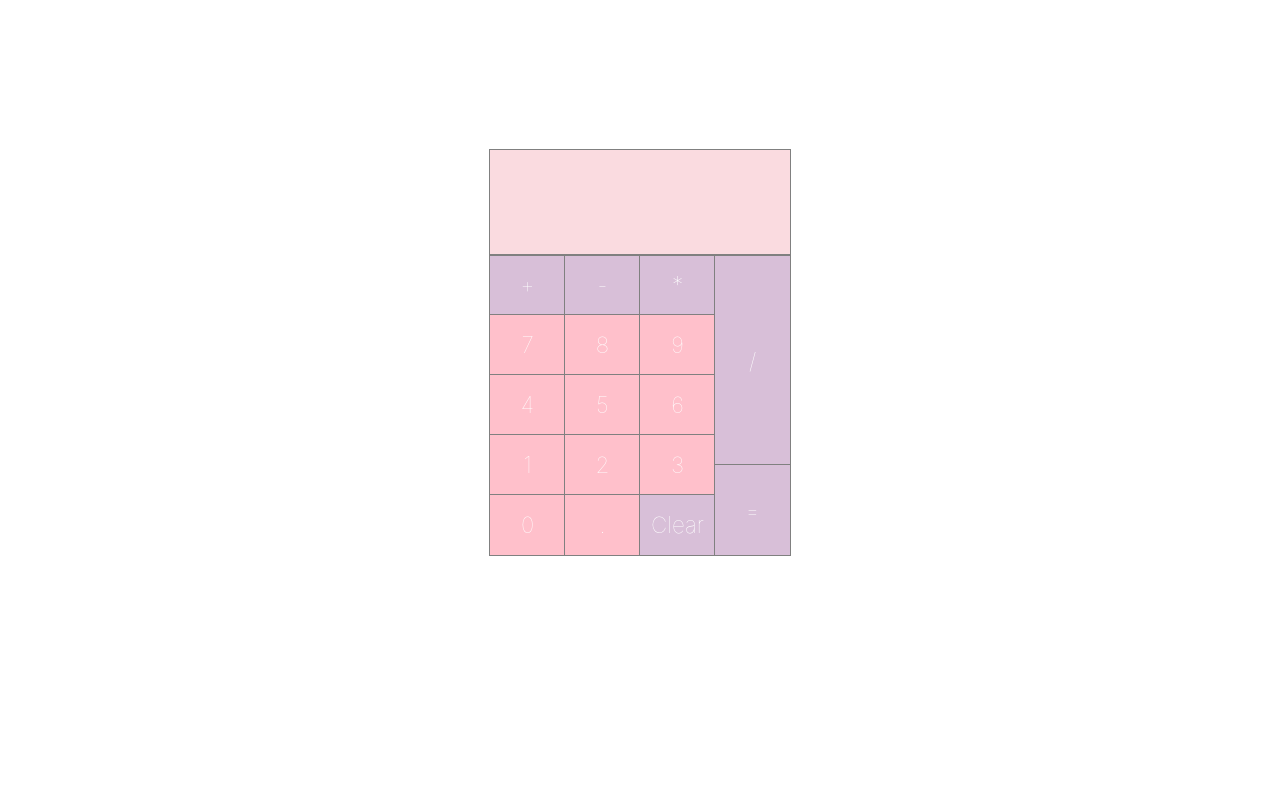
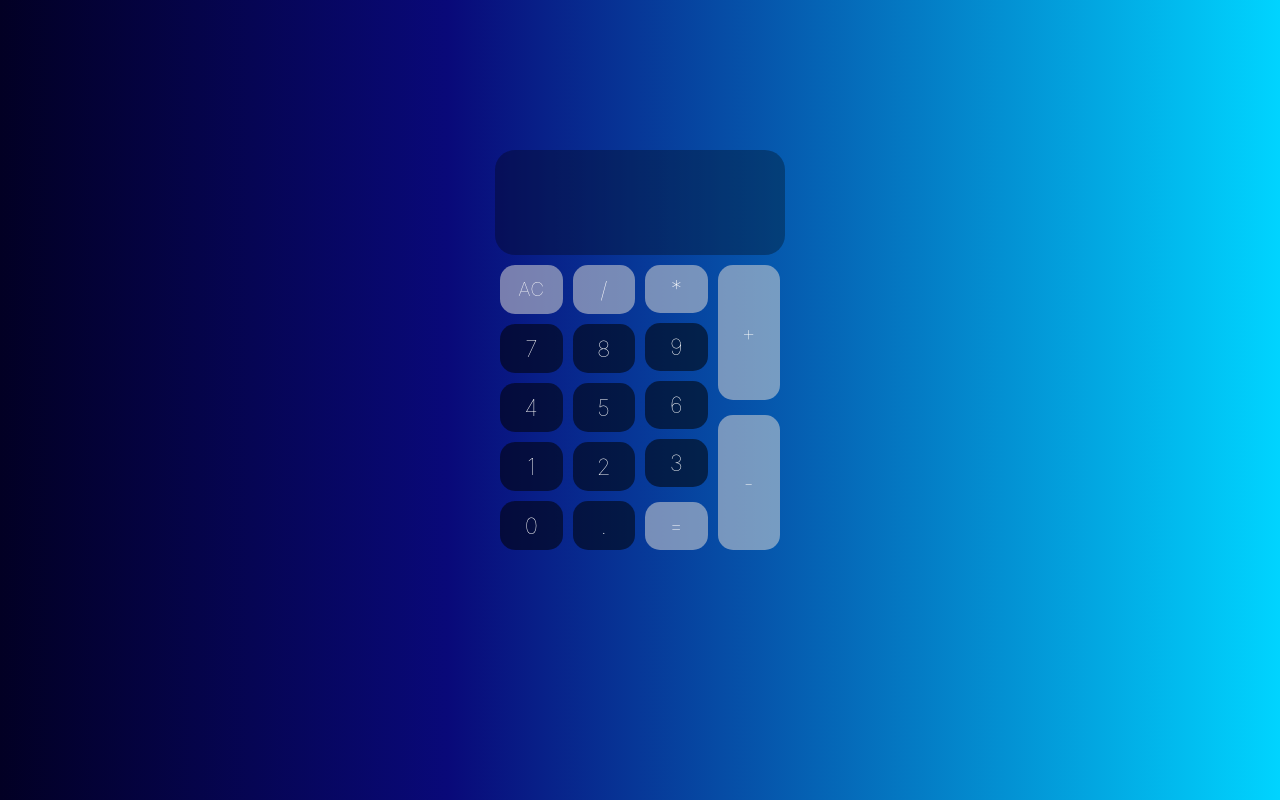
Before and after one commit to pvlizaveta/calculator, a React (Create React App) app: page / in a window 1280 px wide. Built offline with nearby package versions, Linux system fonts and the light colour scheme.

Commit message:
updated css layout, changed input font

```diff
--- a/public/index.html
+++ b/public/index.html
@@ -8,6 +8,12 @@
     <meta
       name="description"
       content="Web site created using create-react-app"
+    />
+    <link rel="preconnect" href="https://fonts.googleapis.com" />
+    <link rel="preconnect" href="https://fonts.gstatic.com" crossorigin />
+    <link
+      href="https://fonts.googleapis.com/css2?family=M+PLUS+Rounded+1c:wght@100&display=swap"
+      rel="stylesheet"
     />
     <link rel="apple-touch-icon" href="%PUBLIC_URL%/logo192.png" />
     <!--
--- a/src/App.css
+++ b/src/App.css
@@ -1,4 +1,11 @@
 .app {
+  background: rgb(2, 0, 36);
+  background: linear-gradient(
+    90deg,
+    rgba(2, 0, 36, 1) 0%,
+    rgba(9, 9, 121, 1) 35%,
+    rgba(0, 212, 255, 1) 100%
+  );
   display: flex;
   justify-content: center;
   align-items: center;
@@ -9,7 +16,8 @@
 
 .container {
   display: block;
-  width: 300px;
+  border-radius: 20%;
+  width: 290px;
   height: 500px;
 }
 .input {
--- a/src/App.jsx
+++ b/src/App.jsx
@@ -37,14 +37,16 @@ class App extends Component {
           <Input input={this.state.input}></Input>
           <div className="row">
             <div className="col-3">
-              <Button handleClick={this.addToInput}>+</Button>
+              <ClearButton handleClear={() => this.setState({ input: "" })}>
+                AC
+              </ClearButton>
               <Button handleClick={this.addToInput}>7</Button>
               <Button handleClick={this.addToInput}>4</Button>
               <Button handleClick={this.addToInput}>1</Button>
               <Button handleClick={this.addToInput}>0</Button>
             </div>
             <div className="col-3">
-              <Button handleClick={this.addToInput}>-</Button>
+              <Button handleClick={this.addToInput}>/</Button>
               <Button handleClick={this.addToInput}>8</Button>
               <Button handleClick={this.addToInput}>5</Button>
               <Button handleClick={this.addToInput}>2</Button>
@@ -52,18 +54,15 @@ class App extends Component {
             </div>
             <div className="col-3">
               <Button handleClick={this.addToInput}>*</Button>
+
               <Button handleClick={this.addToInput}>9</Button>
               <Button handleClick={this.addToInput}>6</Button>
               <Button handleClick={this.addToInput}>3</Button>
-              <ClearButton handleClear={() => this.setState({ input: "" })}>
-                Clear
-              </ClearButton>
+              <Button handleClick={() => this.handleEqual()}>=</Button>
             </div>
             <div className="col-3">
-              <Button handleClick={this.addToInput}>/</Button>
-              <div className="equal">
-                <Button handleClick={() => this.handleEqual()}>=</Button>
-              </div>
+              <Button handleClick={this.addToInput}>+</Button>
+              <Button handleClick={this.addToInput}>-</Button>
             </div>
           </div>
         </div>
--- a/src/components/Button.css
+++ b/src/components/Button.css
@@ -4,14 +4,17 @@
   justify-content: center;
   align-items: center;
   font-weight: lighter;
+  margin: 5px;
+  border-radius: 15px;
   font-size: 1.4em;
-  background-color: pink;
+  background-color: rgba(0, 0, 0, 0.534);
   color: white;
   flex: 1;
-  outline: 1px solid grey;
 }
 
 .operator {
-  background-color: thistle;
+  background-color: rgba(211, 211, 211, 0.548);
+  border-radius: 15px;
   color: white;
+  margin-top: 10px;
 }
--- a/src/components/ClearButton.css
+++ b/src/components/ClearButton.css
@@ -3,10 +3,12 @@
   justify-content: center;
   align-items: center;
   font-weight: lighter;
-  font-size: 1.4em;
-  background-color: thistle;
+  font-size: 1.2em;
+  background-color: rgba(211, 211, 211, 0.548);
+  border-radius: 15px;
+  margin: 5px;
+  margin-top: 10px;
   color: white;
   flex: 1;
-  outline: 1px solid gray;
-  height: 90px;
+  height: 4rem;
 }
--- a/src/components/Input.css
+++ b/src/components/Input.css
@@ -1,12 +1,14 @@
 .input {
+  font-family: "M PLUS Rounded 1c", sans-serif;
+  font-weight: thin 100;
   height: 2em;
   display: flex;
   justify-content: flex-end;
   align-items: center;
   font-weight: bold;
   font-size: 1.4em;
-  background-color: rgb(250, 219, 224);
-  color: gray;
+  background-color: rgba(0, 0, 0, 0.308);
+  border-radius: 20px;
+  color: white;
   padding: 30px;
-  outline: 1px solid gray;
 }
```
